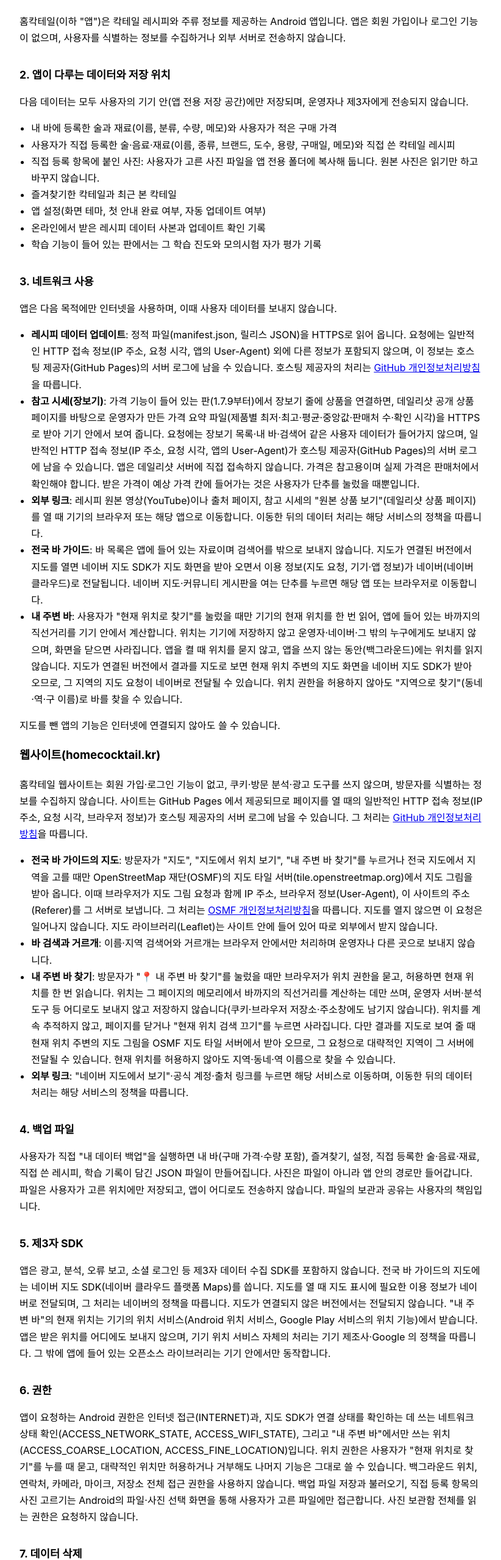
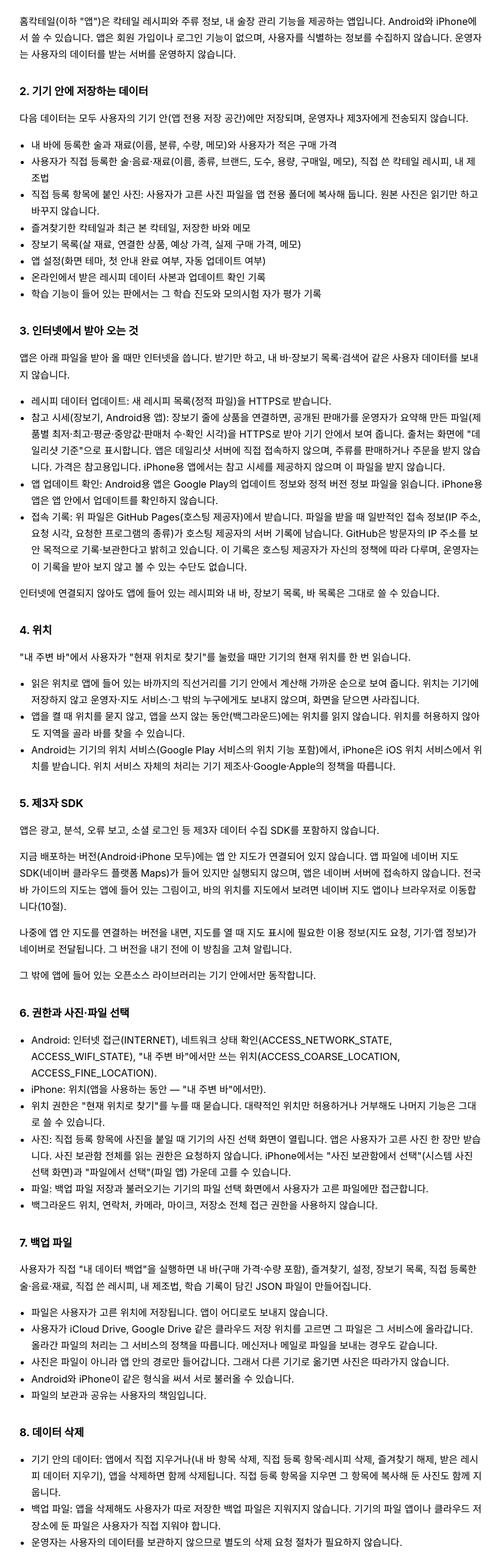
Before and after one commit to jusi1022/home_cocktail, a plain HTML site: page privacy/index.html in a window 1280 px wide. Shown: the part 204-2763 px from the top of the page at 61% size, without its empty margins (228-1050 px from the left). Drawn offline with Linux system fonts and the light colour scheme.

Commit message:
privacy: Android·iPhone 공통 방침 (시행일 2026-11-25)

```diff
--- a/privacy/index.html
+++ b/privacy/index.html
@@ -11,42 +11,97 @@
   h2 { font-size: 1.1rem; margin-top: 2rem; }
   .meta { color: #777; font-size: .9rem; }
   ul { padding-left: 1.2rem; }
-  .todo { background: #fff3cd; color: #5a3d00; padding: 2px 6px; border-radius: 4px; }
-  @media (prefers-color-scheme: dark) { .todo { background: #3a2b1a; color: #f7c68e; } }
 </style>
 </head>
 <body>
 <h1>홈칵테일 개인정보처리방침</h1>
-<!-- 1.7.9 Phase 8: 참고 시세(가격 요약 파일 다운로드)·원본 상품 페이지 연결을 넣고 시행일을 고쳤다. -->
-<p class="meta">시행일: 2026-11-25 · 적용 앱: 홈칵테일 (Android, com.jusi1022.homecocktail) · 웹사이트 홈칵테일(https://homecocktail.kr)</p>
+<!-- tool/release/privacy_policy_build.py 가 만든 파일. 손으로 고치지 않는다. -->
+<p class="meta">시행일: 2026-11-25 · 적용 앱: 홈칵테일 (Android·iPhone, com.jusi1022.homecocktail) · 웹사이트 홈칵테일(https://homecocktail.kr)</p>
 
 <h2>1. 개요</h2>
-<p>홈칵테일(이하 "앱")은 칵테일 레시피와 주류 정보를 제공하는 Android 앱입니다. 앱은 회원 가입이나 로그인 기능이 없으며, 사용자를 식별하는 정보를 수집하거나 외부 서버로 전송하지 않습니다.</p>
+<p>홈칵테일(이하 "앱")은 칵테일 레시피와 주류 정보, 내 술장 관리 기능을 제공하는 앱입니다. Android와 iPhone에서 쓸 수 있습니다. 앱은 회원 가입이나 로그인 기능이 없으며, 사용자를 식별하는 정보를 수집하지 않습니다. 운영자는 사용자의 데이터를 받는 서버를 운영하지 않습니다.</p>
 
-<h2>2. 앱이 다루는 데이터와 저장 위치</h2>
+<h2>2. 기기 안에 저장하는 데이터</h2>
 <p>다음 데이터는 모두 사용자의 기기 안(앱 전용 저장 공간)에만 저장되며, 운영자나 제3자에게 전송되지 않습니다.</p>
 <ul>
   <li>내 바에 등록한 술과 재료(이름, 분류, 수량, 메모)와 사용자가 적은 구매 가격</li>
-  <li>사용자가 직접 등록한 술·음료·재료(이름, 종류, 브랜드, 도수, 용량, 구매일, 메모)와 직접 쓴 칵테일 레시피</li>
+  <li>사용자가 직접 등록한 술·음료·재료(이름, 종류, 브랜드, 도수, 용량, 구매일, 메모), 직접 쓴 칵테일 레시피, 내 제조법</li>
   <li>직접 등록 항목에 붙인 사진: 사용자가 고른 사진 파일을 앱 전용 폴더에 복사해 둡니다. 원본 사진은 읽기만 하고 바꾸지 않습니다.</li>
-  <li>즐겨찾기한 칵테일과 최근 본 칵테일</li>
+  <li>즐겨찾기한 칵테일과 최근 본 칵테일, 저장한 바와 메모</li>
+  <li>장보기 목록(살 재료, 연결한 상품, 예상 가격, 실제 구매 가격, 메모)</li>
   <li>앱 설정(화면 테마, 첫 안내 완료 여부, 자동 업데이트 여부)</li>
   <li>온라인에서 받은 레시피 데이터 사본과 업데이트 확인 기록</li>
   <li>학습 기능이 들어 있는 판에서는 그 학습 진도와 모의시험 자가 평가 기록</li>
 </ul>
 
-<h2>3. 네트워크 사용</h2>
-<p>앱은 다음 목적에만 인터넷을 사용하며, 이때 사용자 데이터를 보내지 않습니다.</p>
+<h2>3. 인터넷에서 받아 오는 것</h2>
+<p>앱은 아래 파일을 받아 올 때만 인터넷을 씁니다. 받기만 하고, 내 바·장보기 목록·검색어 같은 사용자 데이터를 보내지 않습니다.</p>
 <ul>
-  <li><strong>레시피 데이터 업데이트</strong>: 정적 파일(manifest.json, 릴리스 JSON)을 HTTPS로 읽어 옵니다. 요청에는 일반적인 HTTP 접속 정보(IP 주소, 요청 시각, 앱의 User-Agent) 외에 다른 정보가 포함되지 않으며, 이 정보는 호스팅 제공자(GitHub Pages)의 서버 로그에 남을 수 있습니다. 호스팅 제공자의 처리는 <a href="https://docs.github.com/site-policy/privacy-policies/github-general-privacy-statement">GitHub 개인정보처리방침</a>을 따릅니다.</li>
-  <li><strong>참고 시세(장보기)</strong>: 가격 기능이 들어 있는 판(1.7.9부터)에서 장보기 줄에 상품을 연결하면, 데일리샷 공개 상품 페이지를 바탕으로 운영자가 만든 가격 요약 파일(제품별 최저·최고·평균·중앙값·판매처 수·확인 시각)을 HTTPS로 받아 기기 안에서 보여 줍니다. 요청에는 장보기 목록·내 바·검색어 같은 사용자 데이터가 들어가지 않으며, 일반적인 HTTP 접속 정보(IP 주소, 요청 시각, 앱의 User-Agent)가 호스팅 제공자(GitHub Pages)의 서버 로그에 남을 수 있습니다. 앱은 데일리샷 서버에 직접 접속하지 않습니다. 가격은 참고용이며 실제 가격은 판매처에서 확인해야 합니다. 받은 가격이 예상 가격 칸에 들어가는 것은 사용자가 단추를 눌렀을 때뿐입니다.</li>
-  <li><strong>외부 링크</strong>: 레시피 원본 영상(YouTube)이나 출처 페이지, 참고 시세의 "원본 상품 보기"(데일리샷 상품 페이지)를 열 때 기기의 브라우저 또는 해당 앱으로 이동합니다. 이동한 뒤의 데이터 처리는 해당 서비스의 정책을 따릅니다.</li>
-  <li><strong>전국 바 가이드</strong>: 바 목록은 앱에 들어 있는 자료이며 검색어를 밖으로 보내지 않습니다. 지도가 연결된 버전에서 지도를 열면 네이버 지도 SDK가 지도 화면을 받아 오면서 이용 정보(지도 요청, 기기·앱 정보)가 네이버(네이버 클라우드)로 전달됩니다. 네이버 지도·커뮤니티 게시판을 여는 단추를 누르면 해당 앱 또는 브라우저로 이동합니다.</li>
-  <li><strong>내 주변 바</strong>: 사용자가 "현재 위치로 찾기"를 눌렀을 때만 기기의 현재 위치를 한 번 읽어, 앱에 들어 있는 바까지의 직선거리를 기기 안에서 계산합니다. 위치는 기기에 저장하지 않고 운영자·네이버·그 밖의 누구에게도 보내지 않으며, 화면을 닫으면 사라집니다. 앱을 켤 때 위치를 묻지 않고, 앱을 쓰지 않는 동안(백그라운드)에는 위치를 읽지 않습니다. 지도가 연결된 버전에서 결과를 지도로 보면 현재 위치 주변의 지도 화면을 네이버 지도 SDK가 받아 오므로, 그 지역의 지도 요청이 네이버로 전달될 수 있습니다. 위치 권한을 허용하지 않아도 "지역으로 찾기"(동네·역·구 이름)로 바를 찾을 수 있습니다.</li>
+  <li>레시피 데이터 업데이트: 새 레시피 목록(정적 파일)을 HTTPS로 받습니다.</li>
+  <li>참고 시세(장보기, Android용 앱): 장보기 줄에 상품을 연결하면, 공개된 판매가를 운영자가 요약해 만든 파일(제품별 최저·최고·평균·중앙값·판매처 수·확인 시각)을 HTTPS로 받아 기기 안에서 보여 줍니다. 출처는 화면에 "데일리샷 기준"으로 표시합니다. 앱은 데일리샷 서버에 직접 접속하지 않으며, 주류를 판매하거나 주문을 받지 않습니다. 가격은 참고용입니다. iPhone용 앱에서는 참고 시세를 제공하지 않으며 이 파일을 받지 않습니다.</li>
+  <li>앱 업데이트 확인: Android용 앱은 Google Play의 업데이트 정보와 정적 버전 정보 파일을 읽습니다. iPhone용 앱은 앱 안에서 업데이트를 확인하지 않습니다.</li>
+  <li>접속 기록: 위 파일은 GitHub Pages(호스팅 제공자)에서 받습니다. 파일을 받을 때 일반적인 접속 정보(IP 주소, 요청 시각, 요청한 프로그램의 종류)가 호스팅 제공자의 서버 기록에 남습니다. GitHub은 방문자의 IP 주소를 보안 목적으로 기록·보관한다고 밝히고 있습니다. 이 기록은 호스팅 제공자가 자신의 정책에 따라 다루며, 운영자는 이 기록을 받아 보지 않고 볼 수 있는 수단도 없습니다.</li>
 </ul>
-<p>지도를 뺀 앱의 기능은 인터넷에 연결되지 않아도 쓸 수 있습니다.</p>
+<p>인터넷에 연결되지 않아도 앱에 들어 있는 레시피와 내 바, 장보기 목록, 바 목록은 그대로 쓸 수 있습니다.</p>
 
-<h3>웹사이트(homecocktail.kr)</h3>
+<h2>4. 위치</h2>
+<p>"내 주변 바"에서 사용자가 "현재 위치로 찾기"를 눌렀을 때만 기기의 현재 위치를 한 번 읽습니다.</p>
+<ul>
+  <li>읽은 위치로 앱에 들어 있는 바까지의 직선거리를 기기 안에서 계산해 가까운 순으로 보여 줍니다. 위치는 기기에 저장하지 않고 운영자·지도 서비스·그 밖의 누구에게도 보내지 않으며, 화면을 닫으면 사라집니다.</li>
+  <li>앱을 켤 때 위치를 묻지 않고, 앱을 쓰지 않는 동안(백그라운드)에는 위치를 읽지 않습니다. 위치를 허용하지 않아도 지역을 골라 바를 찾을 수 있습니다.</li>
+  <li>Android는 기기의 위치 서비스(Google Play 서비스의 위치 기능 포함)에서, iPhone은 iOS 위치 서비스에서 위치를 받습니다. 위치 서비스 자체의 처리는 기기 제조사·Google·Apple의 정책을 따릅니다.</li>
+</ul>
+
+<h2>5. 제3자 SDK</h2>
+<p>앱은 광고, 분석, 오류 보고, 소셜 로그인 등 제3자 데이터 수집 SDK를 포함하지 않습니다.</p>
+<p>지금 배포하는 버전(Android·iPhone 모두)에는 앱 안 지도가 연결되어 있지 않습니다. 앱 파일에 네이버 지도 SDK(네이버 클라우드 플랫폼 Maps)가 들어 있지만 실행되지 않으며, 앱은 네이버 서버에 접속하지 않습니다. 전국 바 가이드의 지도는 앱에 들어 있는 그림이고, 바의 위치를 지도에서 보려면 네이버 지도 앱이나 브라우저로 이동합니다(10절).</p>
+<p>나중에 앱 안 지도를 연결하는 버전을 내면, 지도를 열 때 지도 표시에 필요한 이용 정보(지도 요청, 기기·앱 정보)가 네이버로 전달됩니다. 그 버전을 내기 전에 이 방침을 고쳐 알립니다.</p>
+<p>그 밖에 앱에 들어 있는 오픈소스 라이브러리는 기기 안에서만 동작합니다.</p>
+
+<h2>6. 권한과 사진·파일 선택</h2>
+<ul>
+  <li>Android: 인터넷 접근(INTERNET), 네트워크 상태 확인(ACCESS_NETWORK_STATE, ACCESS_WIFI_STATE), "내 주변 바"에서만 쓰는 위치(ACCESS_COARSE_LOCATION, ACCESS_FINE_LOCATION).</li>
+  <li>iPhone: 위치(앱을 사용하는 동안 — "내 주변 바"에서만).</li>
+  <li>위치 권한은 "현재 위치로 찾기"를 누를 때 묻습니다. 대략적인 위치만 허용하거나 거부해도 나머지 기능은 그대로 쓸 수 있습니다.</li>
+  <li>사진: 직접 등록 항목에 사진을 붙일 때 기기의 사진 선택 화면이 열립니다. 앱은 사용자가 고른 사진 한 장만 받습니다. 사진 보관함 전체를 읽는 권한은 요청하지 않습니다. iPhone에서는 "사진 보관함에서 선택"(시스템 사진 선택 화면)과 "파일에서 선택"(파일 앱) 가운데 고를 수 있습니다.</li>
+  <li>파일: 백업 파일 저장과 불러오기는 기기의 파일 선택 화면에서 사용자가 고른 파일에만 접근합니다.</li>
+  <li>백그라운드 위치, 연락처, 카메라, 마이크, 저장소 전체 접근 권한을 사용하지 않습니다.</li>
+</ul>
+
+<h2>7. 백업 파일</h2>
+<p>사용자가 직접 "내 데이터 백업"을 실행하면 내 바(구매 가격·수량 포함), 즐겨찾기, 설정, 장보기 목록, 직접 등록한 술·음료·재료, 직접 쓴 레시피, 내 제조법, 학습 기록이 담긴 JSON 파일이 만들어집니다.</p>
+<ul>
+  <li>파일은 사용자가 고른 위치에 저장됩니다. 앱이 어디로도 보내지 않습니다.</li>
+  <li>사용자가 iCloud Drive, Google Drive 같은 클라우드 저장 위치를 고르면 그 파일은 그 서비스에 올라갑니다. 올라간 파일의 처리는 그 서비스의 정책을 따릅니다. 메신저나 메일로 파일을 보내는 경우도 같습니다.</li>
+  <li>사진은 파일이 아니라 앱 안의 경로만 들어갑니다. 그래서 다른 기기로 옮기면 사진은 따라가지 않습니다.</li>
+  <li>Android와 iPhone이 같은 형식을 써서 서로 불러올 수 있습니다.</li>
+  <li>파일의 보관과 공유는 사용자의 책임입니다.</li>
+</ul>
+
+<h2>8. 데이터 삭제</h2>
+<ul>
+  <li>기기 안의 데이터: 앱에서 직접 지우거나(내 바 항목 삭제, 직접 등록 항목·레시피 삭제, 즐겨찾기 해제, 받은 레시피 데이터 지우기), 앱을 삭제하면 함께 삭제됩니다. 직접 등록 항목을 지우면 그 항목에 복사해 둔 사진도 함께 지웁니다.</li>
+  <li>백업 파일: 앱을 삭제해도 사용자가 따로 저장한 백업 파일은 지워지지 않습니다. 기기의 파일 앱이나 클라우드 저장소에 둔 파일은 사용자가 직접 지워야 합니다.</li>
+  <li>운영자는 사용자의 데이터를 보관하지 않으므로 별도의 삭제 요청 절차가 필요하지 않습니다.</li>
+</ul>
+
+<h2>9. 아동</h2>
+<p>앱은 술에 관한 정보를 다루며 성인을 대상으로 합니다. 연령과 관계없이 개인정보를 수집하지 않습니다.</p>
+
+<h2>10. 외부 링크</h2>
+<p>레시피 원본 영상(YouTube), 출처 페이지, 네이버 지도, 커뮤니티 게시판, 참고 시세의 "원본 상품 보기"(데일리샷 상품 페이지)를 누르면 기기의 브라우저나 해당 앱으로 이동합니다. 이동한 뒤의 데이터 처리는 그 서비스의 정책을 따릅니다.</p>
+
+<h2>11. 방침의 변경</h2>
+<p>방침이 바뀌면 앱 업데이트 또는 공개 페이지를 통해 알립니다. 바뀐 방침은 공개된 시행일부터 적용됩니다.</p>
+
+<h2>12. 문의</h2>
+<p>개인정보 처리에 관한 문의는 아래 연락처로 보내 주세요.</p>
+<ul>
+  <li>운영자: 홈칵테일 개발자 (개인 운영)</li>
+  <li>이메일: jiisu9380@pusan.ac.kr</li>
+</ul>
+
+<h2>웹사이트(homecocktail.kr)</h2>
 <p>홈칵테일 웹사이트는 회원 가입·로그인 기능이 없고, 쿠키·방문 분석·광고 도구를 쓰지 않으며, 방문자를 식별하는 정보를 수집하지 않습니다. 사이트는 GitHub Pages 에서 제공되므로 페이지를 열 때의 일반적인 HTTP 접속 정보(IP 주소, 요청 시각, 브라우저 정보)가 호스팅 제공자의 서버 로그에 남을 수 있습니다. 그 처리는 <a href="https://docs.github.com/site-policy/privacy-policies/github-general-privacy-statement">GitHub 개인정보처리방침</a>을 따릅니다.</p>
 <ul>
   <li><strong>전국 바 가이드의 지도</strong>: 방문자가 "지도", "지도에서 위치 보기", "내 주변 바 찾기"를 누르거나 전국 지도에서 지역을 고를 때만 OpenStreetMap 재단(OSMF)의 지도 타일 서버(tile.openstreetmap.org)에서 지도 그림을 받아 옵니다. 이때 브라우저가 지도 그림 요청과 함께 IP 주소, 브라우저 정보(User-Agent), 이 사이트의 주소(Referer)를 그 서버로 보냅니다. 그 처리는 <a href="https://osmfoundation.org/wiki/Privacy_Policy">OSMF 개인정보처리방침</a>을 따릅니다. 지도를 열지 않으면 이 요청은 일어나지 않습니다. 지도 라이브러리(Leaflet)는 사이트 안에 들어 있어 따로 외부에서 받지 않습니다.</li>
@@ -54,30 +109,5 @@
   <li><strong>내 주변 바 찾기</strong>: 방문자가 "📍 내 주변 바 찾기"를 눌렀을 때만 브라우저가 위치 권한을 묻고, 허용하면 현재 위치를 한 번 읽습니다. 위치는 그 페이지의 메모리에서 바까지의 직선거리를 계산하는 데만 쓰며, 운영자 서버·분석 도구 등 어디로도 보내지 않고 저장하지 않습니다(쿠키·브라우저 저장소·주소창에도 남기지 않습니다). 위치를 계속 추적하지 않고, 페이지를 닫거나 "현재 위치 검색 끄기"를 누르면 사라집니다. 다만 결과를 지도로 보여 줄 때 현재 위치 주변의 지도 그림을 OSMF 지도 타일 서버에서 받아 오므로, 그 요청으로 대략적인 지역이 그 서버에 전달될 수 있습니다. 현재 위치를 허용하지 않아도 지역·동네·역 이름으로 찾을 수 있습니다.</li>
   <li><strong>외부 링크</strong>: "네이버 지도에서 보기"·공식 계정·출처 링크를 누르면 해당 서비스로 이동하며, 이동한 뒤의 데이터 처리는 해당 서비스의 정책을 따릅니다.</li>
 </ul>
-
-<h2>4. 백업 파일</h2>
-<p>사용자가 직접 "내 데이터 백업"을 실행하면 내 바(구매 가격·수량 포함), 즐겨찾기, 설정, 직접 등록한 술·음료·재료, 직접 쓴 레시피, 학습 기록이 담긴 JSON 파일이 만들어집니다. 사진은 파일이 아니라 앱 안의 경로만 들어갑니다. 파일은 사용자가 고른 위치에만 저장되고, 앱이 어디로도 전송하지 않습니다. 파일의 보관과 공유는 사용자의 책임입니다.</p>
-
-<h2>5. 제3자 SDK</h2>
-<p>앱은 광고, 분석, 오류 보고, 소셜 로그인 등 제3자 데이터 수집 SDK를 포함하지 않습니다. 전국 바 가이드의 지도에는 네이버 지도 SDK(네이버 클라우드 플랫폼 Maps)를 씁니다. 지도를 열 때 지도 표시에 필요한 이용 정보가 네이버로 전달되며, 그 처리는 네이버의 정책을 따릅니다. 지도가 연결되지 않은 버전에서는 전달되지 않습니다. "내 주변 바"의 현재 위치는 기기의 위치 서비스(Android 위치 서비스, Google Play 서비스의 위치 기능)에서 받습니다. 앱은 받은 위치를 어디에도 보내지 않으며, 기기 위치 서비스 자체의 처리는 기기 제조사·Google 의 정책을 따릅니다. 그 밖에 앱에 들어 있는 오픈소스 라이브러리는 기기 안에서만 동작합니다.</p>
-
-<h2>6. 권한</h2>
-<p>앱이 요청하는 Android 권한은 인터넷 접근(INTERNET)과, 지도 SDK가 연결 상태를 확인하는 데 쓰는 네트워크 상태 확인(ACCESS_NETWORK_STATE, ACCESS_WIFI_STATE), 그리고 "내 주변 바"에서만 쓰는 위치(ACCESS_COARSE_LOCATION, ACCESS_FINE_LOCATION)입니다. 위치 권한은 사용자가 "현재 위치로 찾기"를 누를 때 묻고, 대략적인 위치만 허용하거나 거부해도 나머지 기능은 그대로 쓸 수 있습니다. 백그라운드 위치, 연락처, 카메라, 마이크, 저장소 전체 접근 권한을 사용하지 않습니다. 백업 파일 저장과 불러오기, 직접 등록 항목의 사진 고르기는 Android의 파일·사진 선택 화면을 통해 사용자가 고른 파일에만 접근합니다. 사진 보관함 전체를 읽는 권한은 요청하지 않습니다.</p>
-
-<h2>7. 데이터 삭제</h2>
-<p>기기 안의 데이터는 앱에서 직접 지우거나(내 바 항목 삭제, 직접 등록 항목·레시피 삭제, 즐겨찾기 해제, 받은 레시피 데이터 지우기), 앱을 삭제하면 함께 삭제됩니다. 직접 등록 항목을 지우면 그 항목에 복사해 둔 사진도 함께 지웁니다. 사용자가 만든 백업 파일은 사용자가 직접 지웁니다. 운영자는 사용자의 데이터를 보관하지 않으므로 별도의 삭제 요청 절차가 필요하지 않습니다.</p>
-
-<h2>8. 아동의 개인정보</h2>
-<p>앱은 아동을 대상으로 하지 않으며, 연령과 관계없이 개인정보를 수집하지 않습니다.</p>
-
-<h2>9. 방침의 변경</h2>
-<p>방침이 바뀌면 앱 업데이트 또는 이 페이지를 통해 알립니다. 바뀐 방침은 공개된 시행일부터 적용됩니다.</p>
-
-<h2>10. 문의</h2>
-<p>개인정보 처리에 관한 문의는 아래 연락처로 보내 주세요.</p>
-<ul>
-  <li>운영자: 홈칵테일 개발자 (개인 운영)</li>
-  <li>이메일: <a href="mailto:jiisu9380@pusan.ac.kr">jiisu9380@pusan.ac.kr</a></li>
-</ul>
 </body>
 </html>
```
